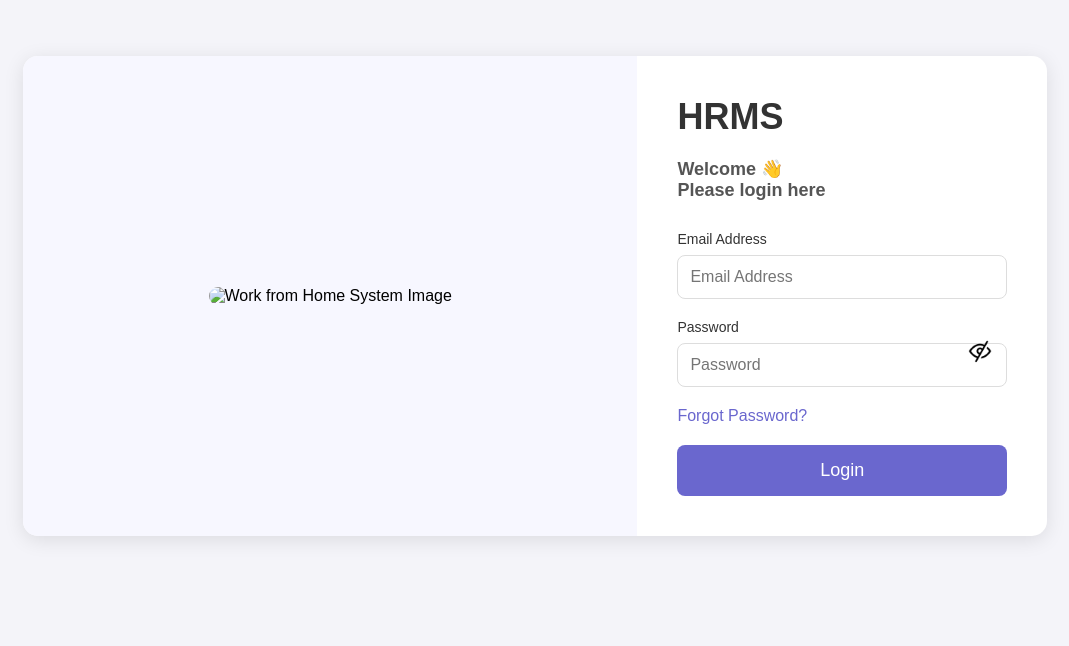
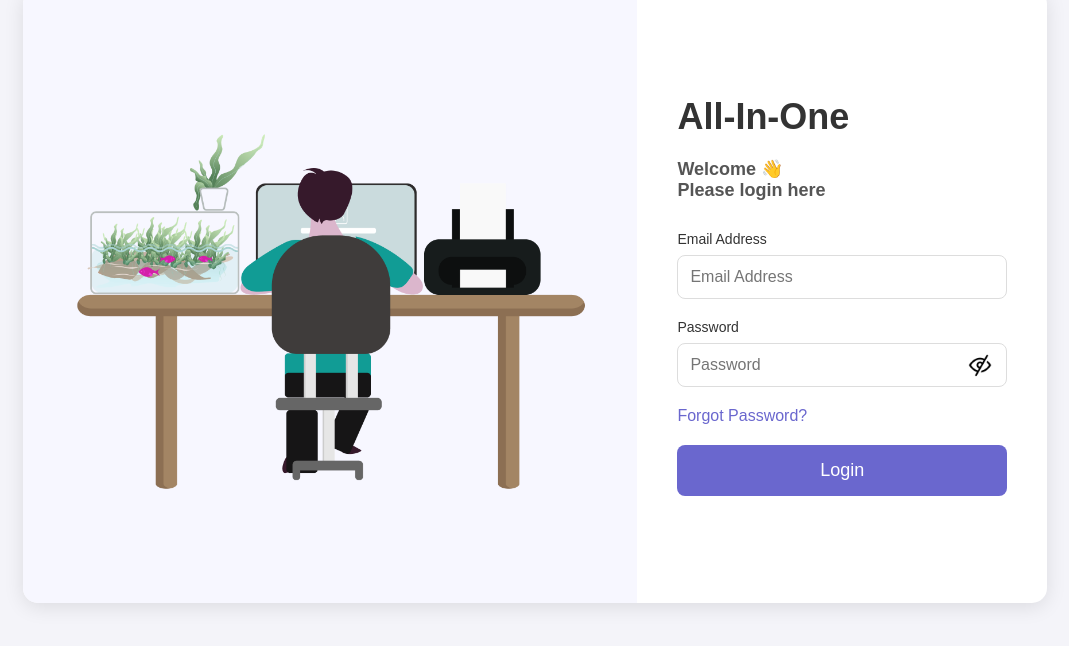
Before and after one commit to peishanx/spm-g2t7, a plain HTML site: page frontend/login.html in a window 1280 px wide. Shown: the part 104-750 px from the top of the page, without its empty margins (105-1174 px from the left). Drawn offline with Linux system fonts and the light colour scheme.

Commit message:
updated the name and image of login page

```diff
--- a/frontend/login.html
+++ b/frontend/login.html
@@ -119,7 +119,7 @@
     .eye-icon {
       position: absolute;
       right: 15px;
-      top: 50%;
+      top: 70%;
       transform: translateY(-50%);
       cursor: pointer;
       background: none;
@@ -137,12 +137,12 @@
   <div class="container">
     <!-- Left Side with Image -->
     <div class="image-side">
-      <img src="your-image-url-here" alt="Work from Home System Image">
+      <img src="./login-background.png" alt="Work from Home System Image">
     </div>
 
     <!-- Right Side with Login Form -->
     <div class="login-side">
-      <h1>HRMS</h1>
+      <h1>All-In-One</h1>
       <h2>Welcome 👋<br>Please login here</h2>
       <form id="loginForm">
         <div class="form-group">
```
Also changed, not shown: frontend/login-background.png (added).
